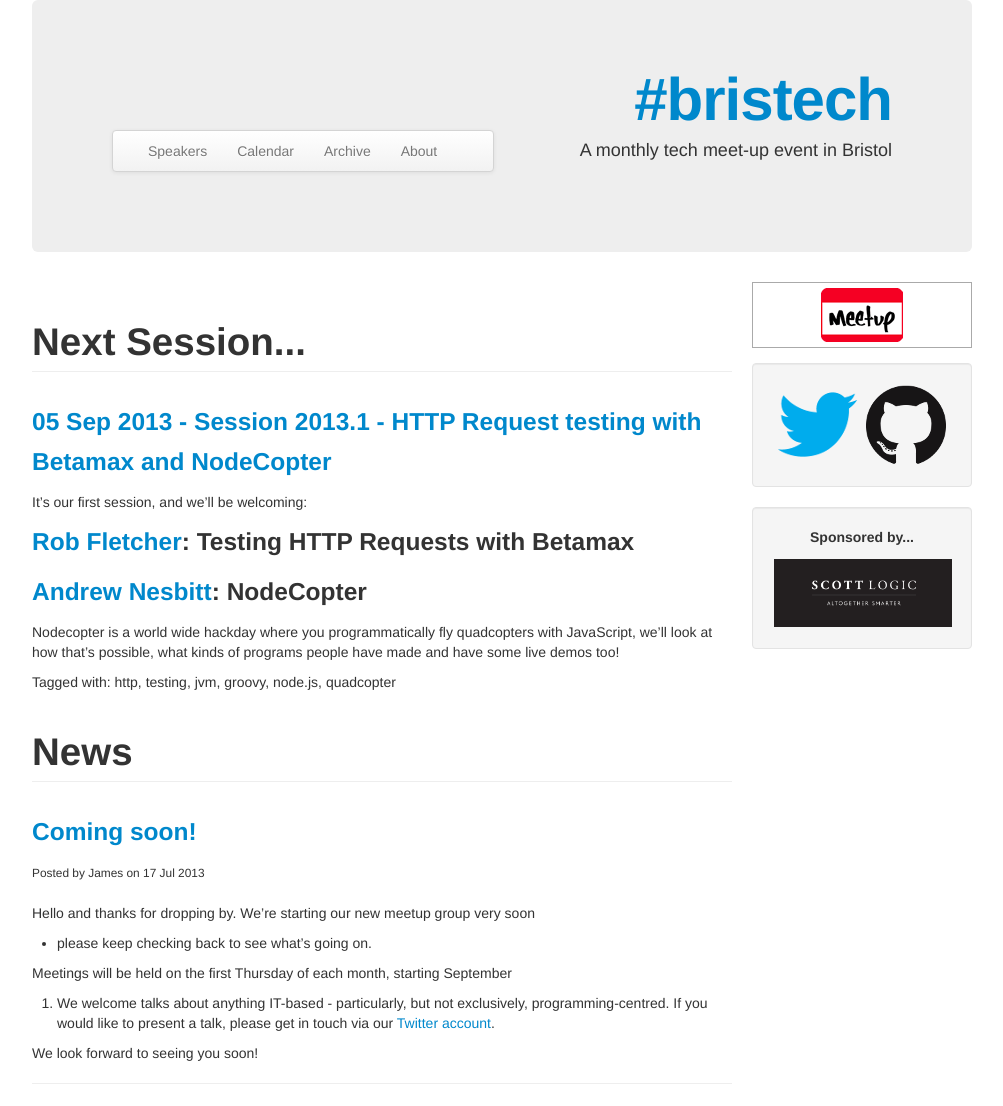
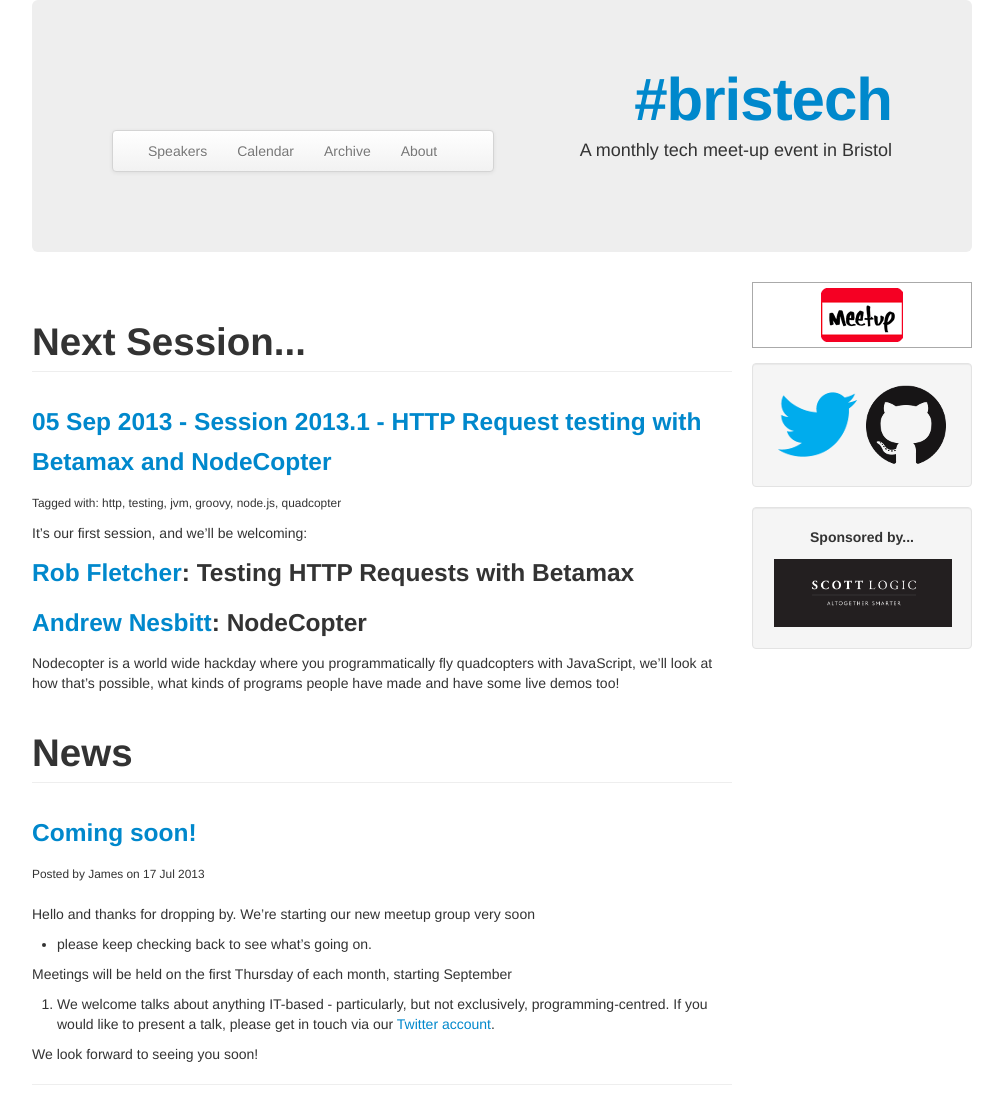
Before and after one commit to bris-tech/bris-tech.github.io, a Jekyll site: the page built from index.html, in a window 1280 px wide. Shown: the whole page, without its empty margins (138-1141 px from the left). Built offline with Jekyll 4.4.1, drawn with Linux system fonts in a browser that asks for light colours.

Commit message:
Tweak layout

```diff
--- a/index.html
+++ b/index.html
@@ -11,8 +11,8 @@ title: #bristech
     {% elsif display %}
       {% assign display = false %}
       <h3><a href="{{ post.url }}">{{ post.date | date_to_string }} - {{ post.title }}</a></h3>
+      <p><small>Tagged with: {{ post.tags | join: ', ' }}</small></p>
       {{ post.content }}
-      <p>Tagged with: {{ post.tags | join: ', ' }}</p>
     {% else %}
     {% endif %}
   {% endfor %}
```
Also changed, not shown: index.md (deleted, +0 -3 lines).
